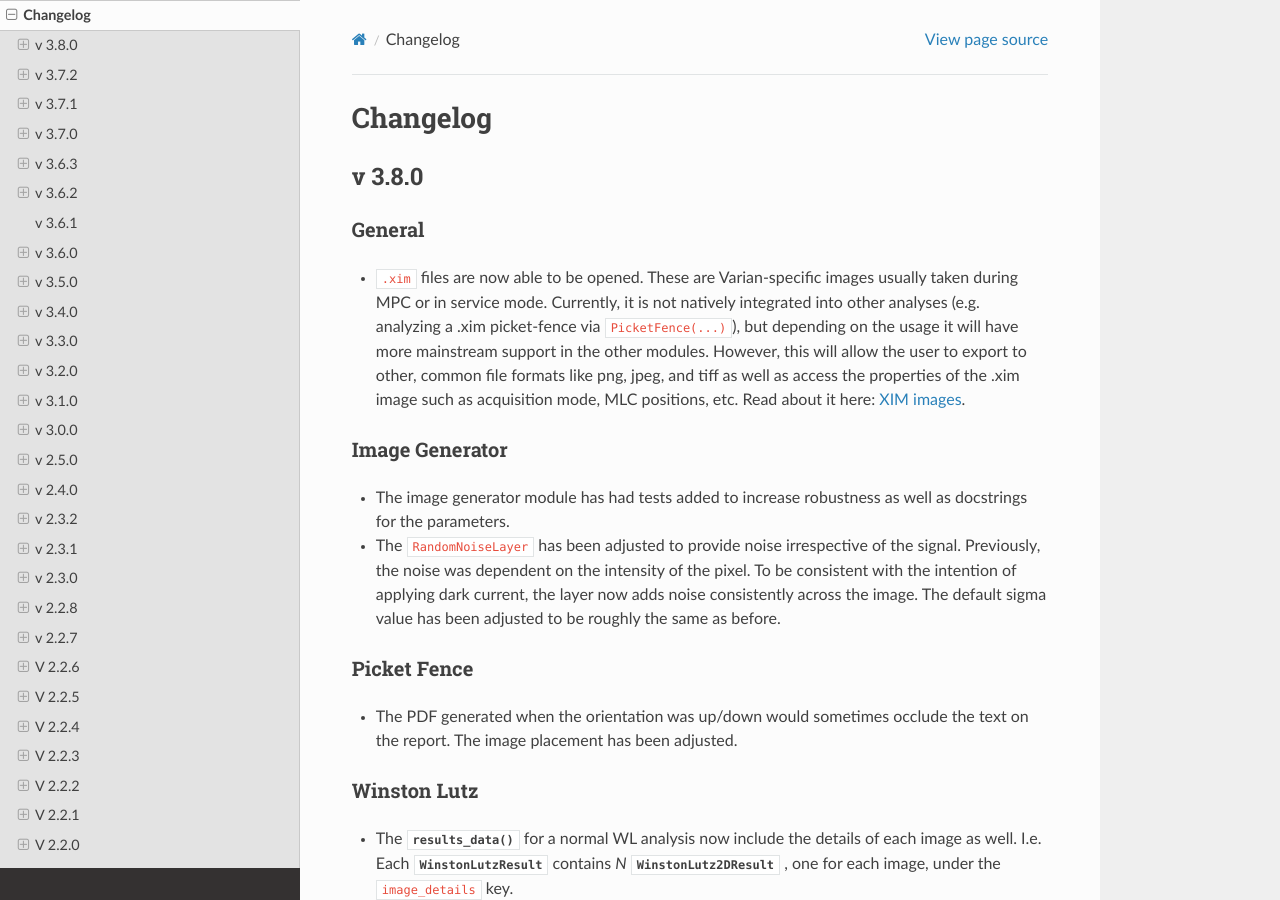
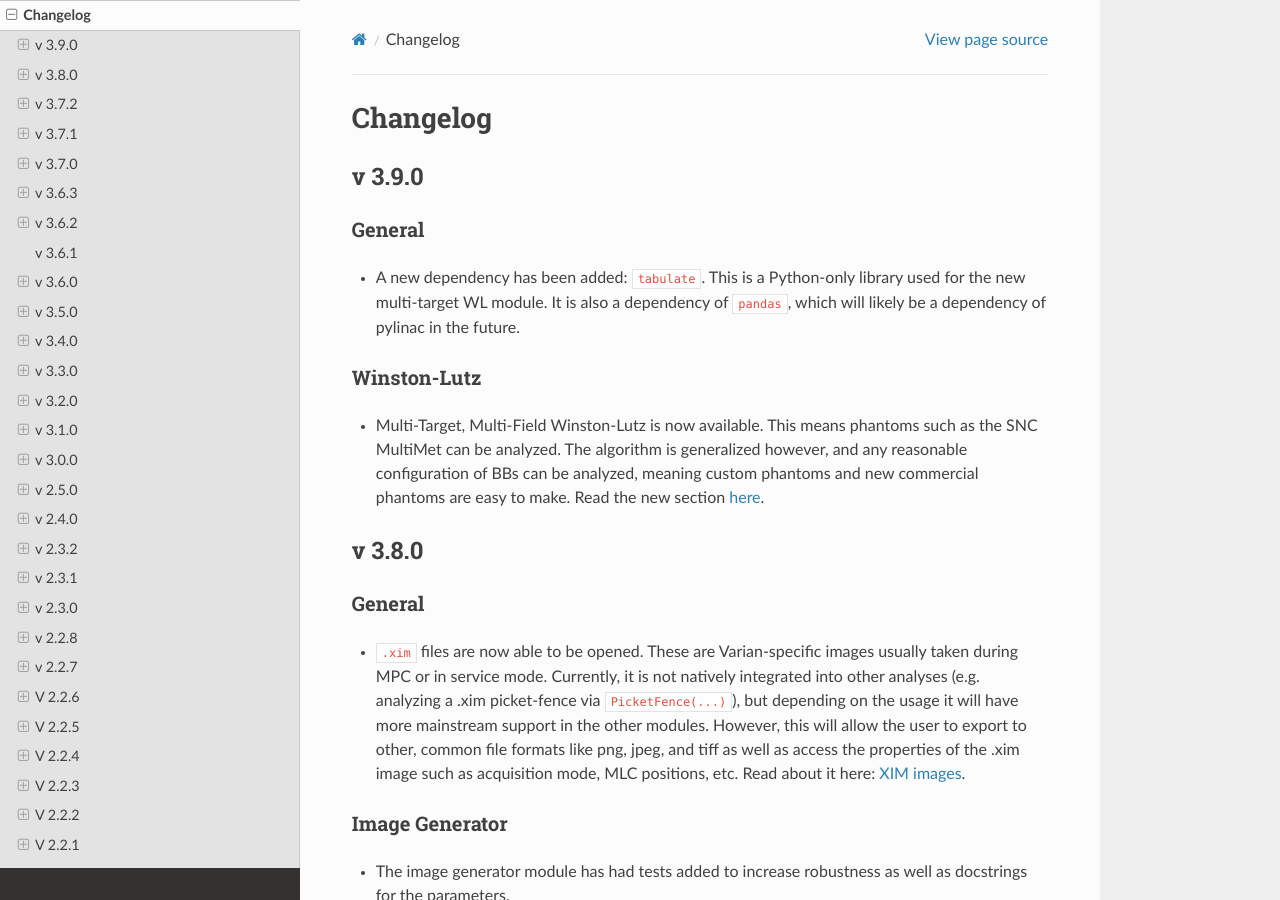
Before and after one commit to jrkerns/pylinac, a Sphinx documentation site: the page built from docs/source/changelog.rst, in a window 1280 px wide and 900 px high. Built offline with Sphinx 7.4.7 and the Read the Docs theme 2.0.0, drawn with Linux system fonts in a browser that asks for light colours; cross-references to code outside the pages are shown as plain code; some of the changed text lies outside the part shown.

Commit message:
update changelog

```diff
--- a/docs/source/changelog.rst
+++ b/docs/source/changelog.rst
@@ -2,6 +2,22 @@
 =========
 Changelog
 =========
+
+v 3.9.0
+-------
+
+General
+^^^^^^^
+
+* A new dependency has been added: ``tabulate``. This is a Python-only library used for the new multi-target WL module.
+  It is also a dependency of ``pandas``, which will likely be a dependency of pylinac in the future.
+
+Winston-Lutz
+^^^^^^^^^^^^
+
+* Multi-Target, Multi-Field Winston-Lutz is now available. This means phantoms such as the SNC MultiMet can
+  be analyzed. The algorithm is generalized however, and any reasonable configuration of BBs can be analyzed,
+  meaning custom phantoms and new commercial phantoms are easy to make. Read the new section :ref:`here <multi-target-wl>`.
 
 v 3.8.0
 -------
```
Also changed, not shown: other parts of docs/source/changelog.rst (+0 -7 lines).
